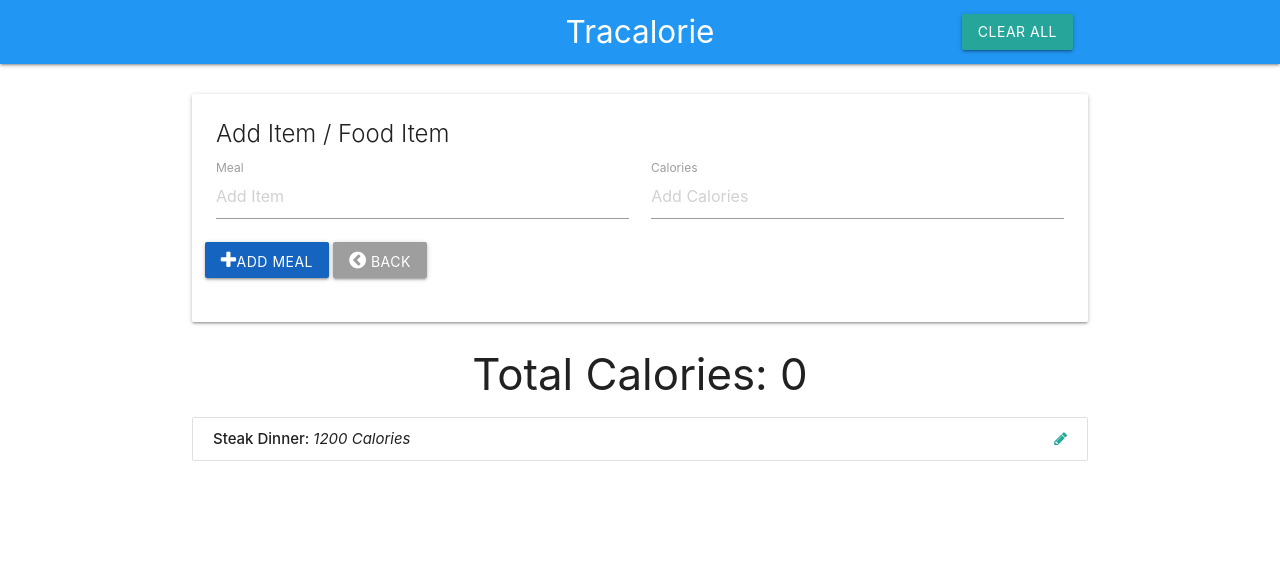
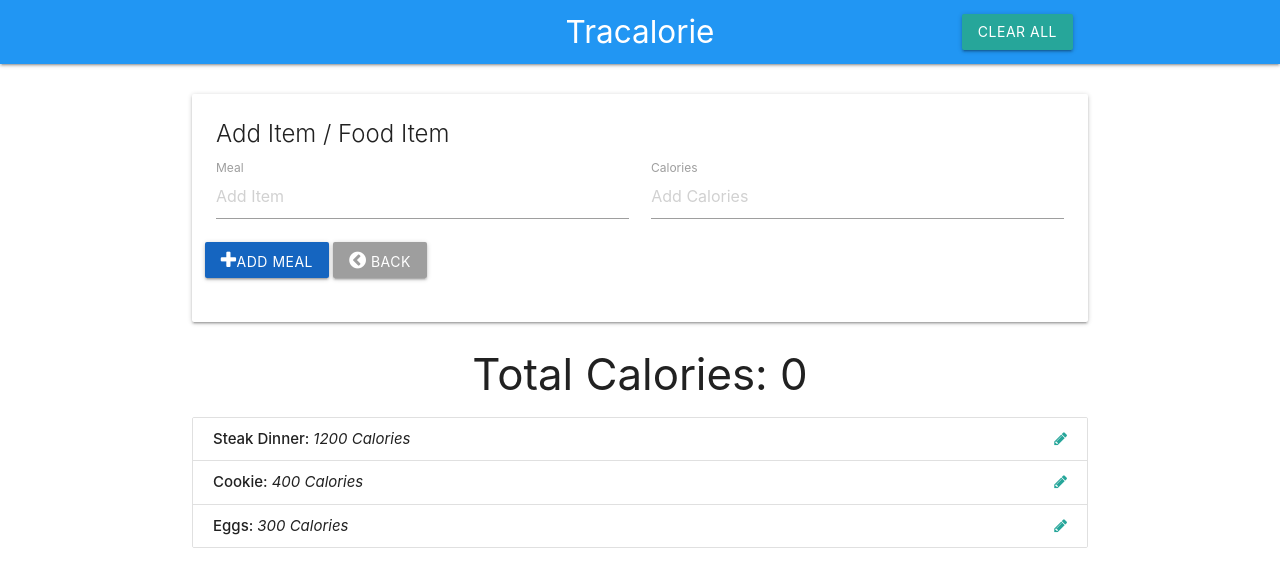
Before and after one commit to oliullahjewel96/Tracalories, a plain HTML site: page index.html in a window 1280 px wide. Drawn offline with nearby package versions, Linux system fonts and the light colour scheme.

Commit message:
Populated the item and made a slight change in index.html

```diff
--- a/app.js
+++ b/app.js
@@ -24,6 +24,9 @@ const ItemCtrl = (function() {
     };
 
     return {
+        getItems: function() {
+            return data.items;
+        },
         logData: function() {
             return data;
         },
@@ -34,7 +37,24 @@ const ItemCtrl = (function() {
 const UICtrl = (function() {
     //Public methods
 
-    return {};
+    return {
+        populateListItem: function(items) {
+            let html = "";
+
+            items.forEach((item) => {
+                html += ` <li class="collection-item" id="item-${item.id}">
+                <strong>${item.name}: </strong> <em>${item.calories} Calories</em>
+                <a href="#" class="secondary-content">
+                    <i class="edit-item fa fa-pencil"></i>
+                </a>
+            </li>`;
+            });
+
+            //Insert Item list
+
+            document.querySelector("#item-list").innerHTML = html;
+        },
+    };
 })();
 //App Controller
 
@@ -42,7 +62,12 @@ const App = (function(ItemCtrl, UICtrl) {
     //Public Methods
     return {
         init: function() {
-            console.log("Initializing App");
+            //Fetch Items from data structures
+            const items = ItemCtrl.getItems();
+
+            //Populate list with items
+
+            UICtrl.populateListItem(items);
         },
     };
 })(ItemCtrl, UICtrl);
--- a/index.html
+++ b/index.html
@@ -61,17 +61,18 @@
         </h3>
 
         <ul id="item-list" class="collection">
-            <li class="collection-item" id="item-0">
+            <!-- <li class="collection-item" id="item-0">
                 <strong>Steak Dinner: </strong> <em>1200 Calories</em>
                 <a href="#" class="secondary-content">
-                    <i class="fa fa-pencil"></i>
+                    <i class="edit-item fa fa-pencil"></i>
                 </a>
-            </li>
+            </li> -->
         </ul>
     </div>
 
     <script src="https://code.jquery.com/jquery-3.6.0.min.js" integrity="sha256-/xUj+3OJU5yExlq6GSYGSHk7tPXikynS7ogEvDej/m4=" crossorigin="anonymous"></script>
     <script src="https://cdnjs.cloudflare.com/ajax/libs/materialize/1.0.0/js/materialize.min.js"></script>
+    <script src="app.js"></script>
 </body>
 
 </html>
```
